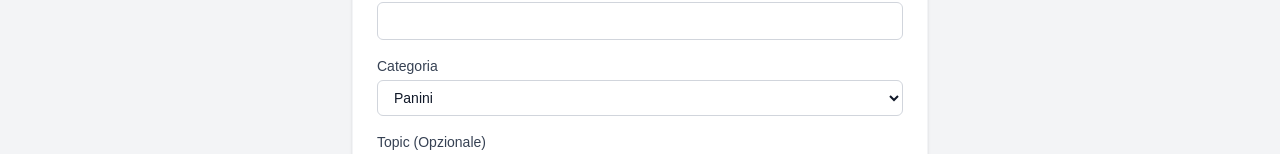
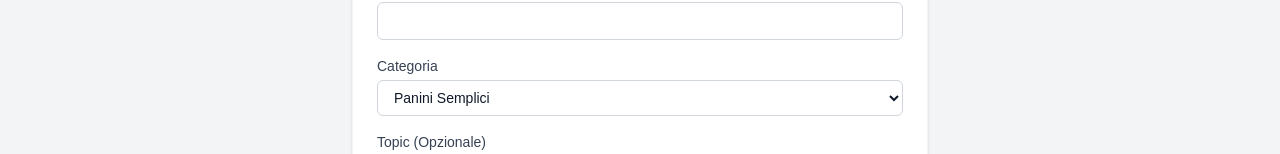
Before and after one commit to zenith304/BarScuola, a Next.js app: page /admin/products/new in a window 1280 px wide. Shown: the part 200-354 px from the top of the page. Built offline with nearby package versions, Linux system fonts and the light colour scheme.

Commit message:
modify new product option

```diff
--- a/app/admin/products/new/page.tsx
+++ b/app/admin/products/new/page.tsx
@@ -55,10 +55,10 @@ export default function NewProductPage() {
                             onChange={(e) => setCategory(e.target.value)}
                             className="w-full rounded-md border border-gray-300 px-3 py-2 text-sm"
                         >
-                            <option value="Panini">Panini</option>
-                            <option value="Menu">Menu</option>
-                            <option value="Bevande">Bevande</option>
-                            <option value="Extra">Extra</option>
+                            <option value="Panini">Panini Semplici</option>
+                            <option value="Menu">Panini Composti</option>
+                            <option value="Bevande">Menu</option>
+                            <option value="Extra">Altro</option>
                         </select>
                         {category === 'Menu' && (
                             <p className="text-xs text-blue-600 mt-1">ℹ️ Una opzione "Bevanda" sarà aggiunta automaticamente con le bevande disponibili.</p>
```
